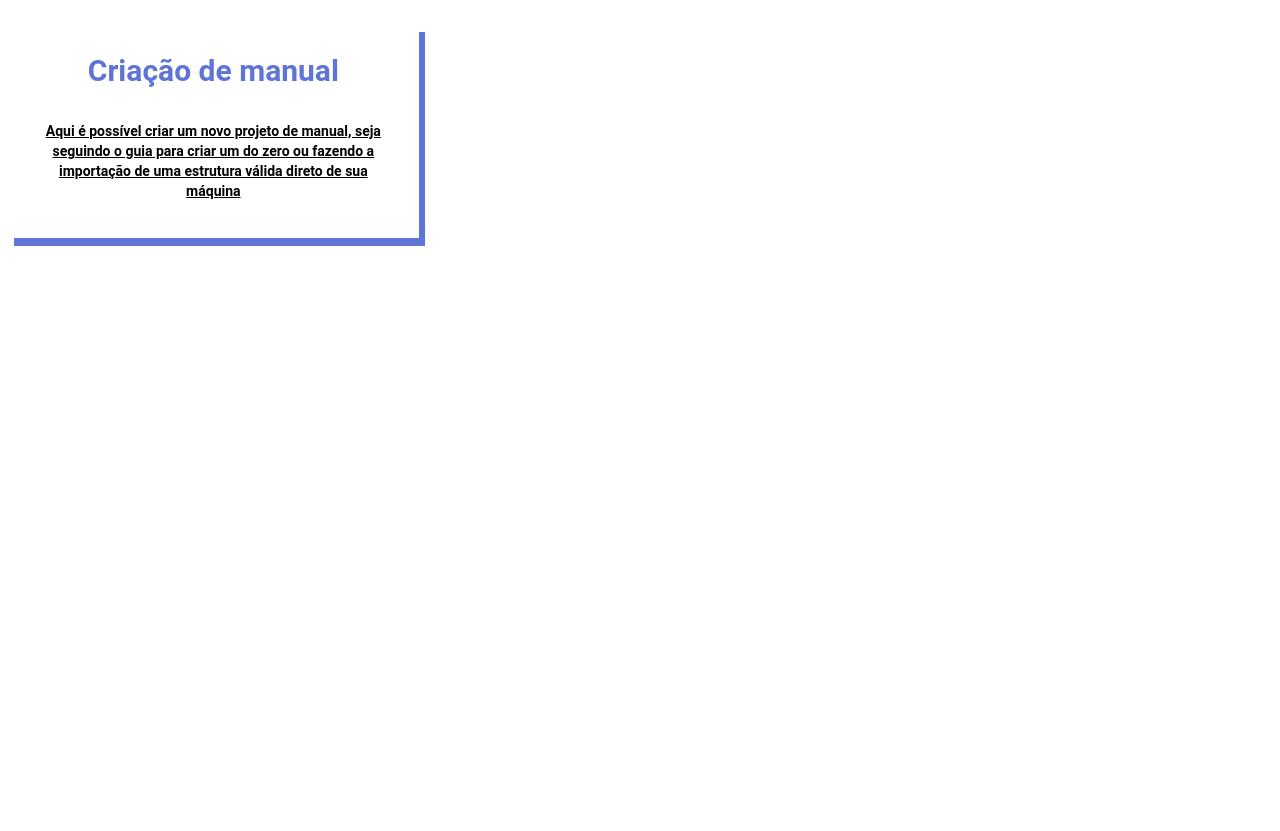
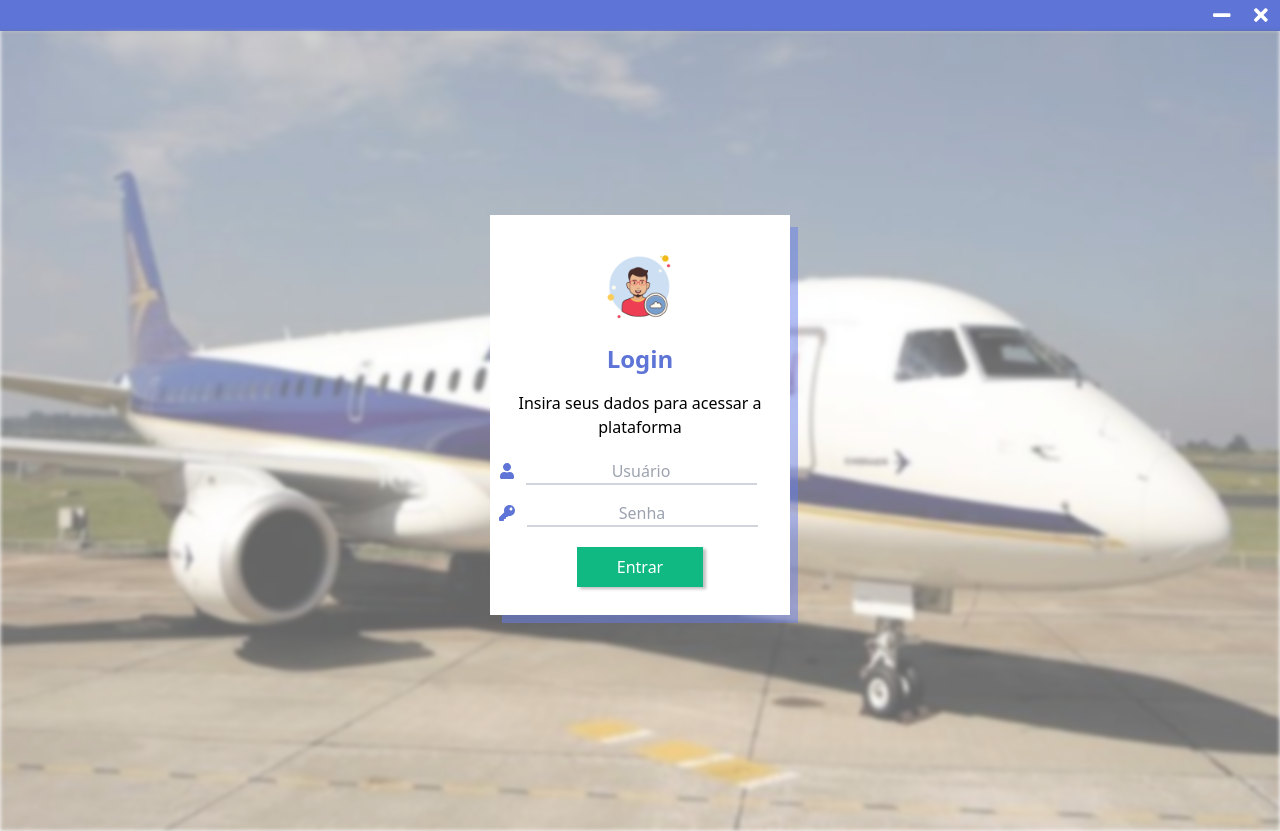
Before and after one commit to Syank/AirplaneDocGenerator, a React (Create React App) app in the folder src/client/airplanedocgenerator/: page / in a window 1280 px wide. Before the commit the page ends 800 px from the top, so only its background shows below. Built offline with nearby package versions, Linux system fonts and the light colour scheme.

Commit message:
Criando primeira versão da janela de login
A página ainda não está funcional, mas as funções que serão responsáveis por realizar a autenticação e redirecionamento da página já estão devidamente atribuídas aos elementos

```diff
--- a/src/client/airplanedocgenerator/src/App.js
+++ b/src/client/airplanedocgenerator/src/App.js
@@ -1,9 +1,16 @@
-import CardHeader from "./assets/components/CardHeader";
+import TopBar from "./assets/components/TopBar";
+
+import LoginScreen from "./views/LoginScreen";
 
 function App() {
+    // Previne o aparecimento das barras de rolagem
+    document.body.style.overflow = "hidden";
+
     return (
-        <div className="App">
-            <CardHeader></CardHeader>
+        <div className="App" class="w-screen h-screen flex flex-col overflow-hidden">
+            <TopBar></TopBar>
+
+            <LoginScreen></LoginScreen>
         </div>
     );
 }
--- a/src/client/airplanedocgenerator/src/assets/components/TopBar.js
+++ b/src/client/airplanedocgenerator/src/assets/components/TopBar.js
@@ -8,7 +8,10 @@ import { faHome } from '@fortawesome/free-solid-svg-icons'
 import { faBars } from '@fortawesome/free-solid-svg-icons'
 import { faMinus } from '@fortawesome/free-solid-svg-icons'
 import { faTimes } from '@fortawesome/free-solid-svg-icons'
+
 import { white } from "tailwindcss/colors";
+
+
 
 /**
  * Classe do componente TopBar
@@ -122,7 +125,7 @@ class TopBar extends React.Component{
         let userLogger = this.isUserLogged();
 
         let topBarBox =
-            <div class="bg-topBar w-screen h-8 flex justify-between items-center">
+            <div class="bg-topBar w-screen h-8 flex justify-between items-center shadow-topBarShadow">
                 <div class="h-full w-auto flex flex-row">
                 {// Caso tenha um usuário logado, chama a função que retorna os botões das funcionalidades extras
                     userLogger &&
--- /dev/null
+++ b/src/client/airplanedocgenerator/src/views/LoginScreen.js
@@ -0,0 +1,190 @@
+import React from "react";
+
+// Imagens usadas
+import aviao from '../assets/misc/images/aviao.jpg';
+import loginImg from "../assets/misc/images/loginImage.png";
+
+// Componente dos ícones do FontAwesome
+import { FontAwesomeIcon } from '@fortawesome/react-fontawesome'
+
+// Ícones do FontAwesome
+import { faUser } from '@fortawesome/free-solid-svg-icons'
+import { faKey } from '@fortawesome/free-solid-svg-icons'
+
+
+
+/**
+ * Uma classe de "view" que representa a tela de login da aplicação
+ *
+ * @author Rafael Furtado
+ */
+class LoginScreen extends React.Component{
+    constructor(){
+        super();
+
+        this.userIcon = <FontAwesomeIcon icon={faUser} color={"#5E74D6"}/>;
+        this.passwordIcon = <FontAwesomeIcon icon={faKey} color={"#5E74D6"}/>;
+
+        this.iconColor = "#5E74D6";
+
+        this.inputStyle = "border-b-2 outline-none text-center focus:bg-gray-200 ml-3";
+
+        this.userLoginInputId = "userLogin";
+        this.userPasswordInputId = "userPassword";
+
+        this.userLoginFormName = "userLogin";
+        this.userPasswordFormName = "userPassword";
+
+    }
+
+    /**
+     * Previne que imagens sejam "arrastáveis"
+     *
+     * Esta função deve ser passada para o atributo "onDragStart" do elemento
+     *
+     * @param {Event} event Evento recebido como parâmetro quando a ação de arrastar é iniciada pelo usuário
+     * @author Rafael Furtado
+     */
+    preventImageDrag(event){
+        event.preventDefault();
+
+    }
+
+    /**
+     * Função responsável por realizar a autenticação do usuário
+     *
+     * @param {String} userLogin Login do usuário
+     * @param {String} userPassword Senha do usuário
+     * @returns Caso o usuário seja autenticado com sucesso pelo servidor, returna true, se não,
+     *          retorna false
+     * @author Rafael Furtado
+     */
+    authenticateUser(userLogin, userPassword) {
+        console.log("Realizando login");
+
+        return true;
+    }
+
+    /**
+     * Função responsável por chamar a cadeia de eventos que irão realizar a autenticação e redirecionamento
+     * da página ao realizar o login
+     *
+     * @param {Event} event Evento passado como parâmetro para a função quando o formulário é submetido
+     * @author Rafael Furtado
+     */
+    login(event){
+        // Impede o formulário de ser enviado automáticamente
+        event.preventDefault();
+
+        let userLogin = document.getElementById(this.userLoginInputId).value;
+        let userPassword = document.getElementById(this.userPasswordInputId).value;
+
+        let authenticated = this.authenticateUser(userLogin, userPassword);
+
+        if(authenticated){
+            console.log("Redirecionando para página home");
+
+        }else{
+            console.log("Não foi possível realizar o login");
+
+        }
+
+    }
+
+    /**
+     * Constrói e configura o elemento para ser a imagem de fundo da tela de login
+     *
+     * @returns Retorna o elemento da imagem de fundo da tela de login
+     * @author Rafael Furtado
+     */
+    getBackgroundImage(){
+        let backgroundImage =
+            <img src={aviao} alt="Avião"
+                onDragStart={this.preventImageDrag}
+                class="w-full h-full select-none absolute filter blur-blurLogin opacity-60"/>
+
+        return backgroundImage;
+    }
+
+    /**
+     * Constrói e configura o cabeçalho do formulário de login
+     *
+     * @returns Retorna o cabeçalho do formulário de login
+     * @author Rafael Furtado
+     */
+    getLoginHeader(){
+        let loginHeader =
+            <div class="flex flex-col items-center pt-8">
+                <img src={loginImg} alt="Login" class="w-20" onDragStart={this.preventImageDrag}/>
+
+                <label class="mb-4 mt-4 text-accent text-2xl"><b>Login</b></label>
+
+                <label class="text-center ml-2 mr-2">Insira seus dados para acessar a plataforma</label>
+            </div>
+
+        return loginHeader;
+    }
+
+    /**
+     * Constrói e configura o formulário de login
+     *
+     * @returns Retorna o formulário de login
+     * @author Rafael Furtado
+     */
+    getLoginForm(){
+        let loginForm =
+            <form class="flex flex-col items-center mt-5" onSubmit={this.login}>
+                <div class="relative right-3">
+                    <FontAwesomeIcon icon={faUser} color={this.iconColor}/>
+                    <input id={this.userLoginInputId} type="text" name={this.userLoginFormName} class={this.inputStyle} placeholder="Usuário"/>
+                </div>
+                <div class="relative right-3">
+                    <FontAwesomeIcon icon={faKey} color={this.iconColor}/>
+                    <input id={this.userPasswordInputId} type="password" name={this.userPasswordFormName} class={"mb-5 mt-4 " + this.inputStyle} placeholder="Senha"/>
+                </div>
+                <button class="bg-green-500 text-white shadow-simpleShadow pb-2 pt-2 pl-10 pr-10 select-none hover:bg-green-400 active:bg-green-600 focus:bg-green-400 outline-none">Entrar</button>
+            </form>
+
+        return loginForm;
+    }
+
+    /**
+     * Constrói e organiza os elementos que compoêm a página de login
+     *
+     * @returns Retorna a página de login para ser renderizada
+     * @author Rafael Furtado
+     */
+    getLoginScreen(){
+        let loginScreen =
+            <div id="contentDisplay" class="w-full h-full">
+                {this.getBackgroundImage()}
+
+                <div id="loginScreen" class="w-full h-full flex flex-col items-center justify-center relative select-none">
+                    <div id="loginForm" class="w-loginFormW h-loginFormH bg-white shadow-loginFormShadow">
+                        {this.getLoginHeader()}
+                        {this.getLoginForm()}
+                    </div>
+                </div>
+            </div>
+
+        return loginScreen;
+    }
+
+    /**
+     * Método obrigatório herdado da classe React.Component
+     *
+     * Renderiza a página de login na tela
+     *
+     * @returns Retorna o elemento a ser renderizado na janela
+     * @author Rafael Furtado
+     */
+    render(){
+        let loginScreen = this.getLoginScreen();
+
+        return loginScreen;
+    }
+
+}
+
+// Permite a exportação do componente
+export default LoginScreen;
```
